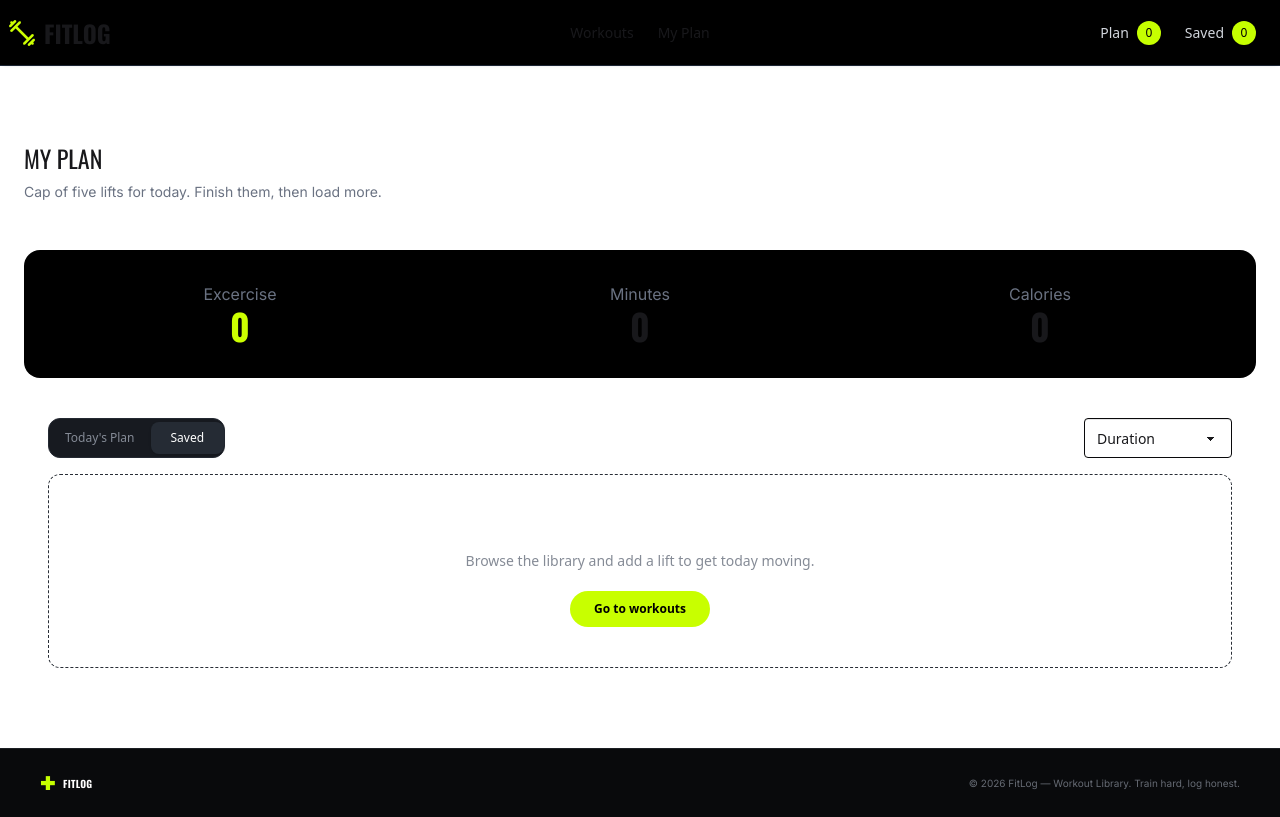
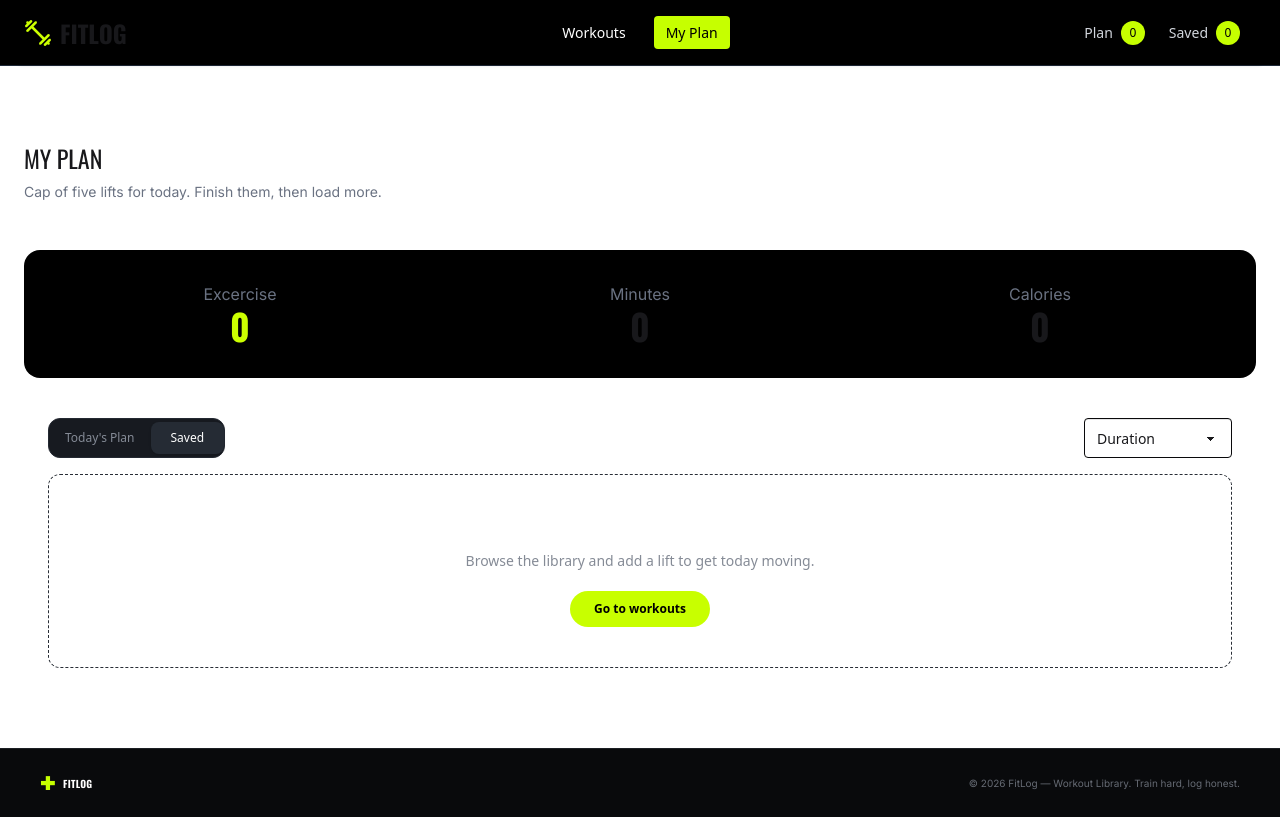
Before and after one commit to ShovonDas-Dev/Assignment6, a Next.js app: page /myPlan in a window 1280 px wide. Built offline with nearby package versions, Linux system fonts and the light colour scheme.

Commit message:
button active link colour change when toggle

```diff
--- a/src/app/components/Navbar/Navbar.tsx
+++ b/src/app/components/Navbar/Navbar.tsx
@@ -1,33 +1,67 @@
-import Image from 'next/image'
-import logo from "../../../../public/logo.png"
-import Link from 'next/link'
-import MobileNavToggle from './MobileNavToggle'
+'use client'
+import Image from "next/image";
+import logo from "../../../../public/logo.png";
+import Link from "next/link";
+import MobileNavToggle from "./MobileNavToggle";
+import { usePathname } from "next/navigation";
 
 const links = [
-  <Link key="Workouts" href="/"><li><button>Workouts</button></li></Link>,
-  <Link key="My-Plan" href="/myPlan"><li><button>My Plan</button></li></Link>
-]
+  { name: "Workouts", href: "/" },
+  { name: "My Plan", href: "/myPlan" },
+];
 
 const Navbar = () => {
+  const pathname = usePathname();
   return (
-    <div className='fixed top-0 left-0 w-full z-50 bg-black border-b border-gray-800 '>
-      <div className='max-w-[1400px] mx-auto'>
+    <div className="fixed top-0 left-0 w-full z-50 bg-black border-b border-gray-800 ">
+      <div className="max-w-[1400px] mx-auto px-4">
         <div className="max-lg:collapse shadow-sm w-full rounded-md">
           <input id="navbar-1-toggle" className="peer hidden" type="checkbox" />
-          <label htmlFor="navbar-1-toggle" className="fixed inset-0 hidden max-lg:peer-checked:block"></label>
+          <label
+            htmlFor="navbar-1-toggle"
+            className="fixed inset-0 hidden max-lg:peer-checked:block"
+          ></label>
           <div className="collapse-title navbar">
             <div className="navbar-start md:flex md:gap-2">
-              <label htmlFor="navbar-1-toggle" className="btn btn-ghost lg:hidden">
-                <svg aria-label="Menu" xmlns="http://www.w3.org/2000/svg" className="h-5 w-5" fill="none" viewBox="0 0 24 24" stroke="currentColor">
-                  <path strokeLinecap="round" strokeLinejoin="round" strokeWidth="2" d="M4 6h16M4 12h8m-8 6h16" />
+              <label
+                htmlFor="navbar-1-toggle"
+                className="btn btn-ghost lg:hidden"
+              >
+                <svg
+                  aria-label="Menu"
+                  xmlns="http://www.w3.org/2000/svg"
+                  className="h-5 w-5"
+                  fill="none"
+                  viewBox="0 0 24 24"
+                  stroke="currentColor"
+                >
+                  <path
+                    strokeLinecap="round"
+                    strokeLinejoin="round"
+                    strokeWidth="2"
+                    d="M4 6h16M4 12h8m-8 6h16"
+                  />
                 </svg>
               </label>
               <Image src={logo} alt="logo" />
               <button className="font-oswald text-2xl font-bold">FITLOG</button>
             </div>
             <div className="navbar-center hidden lg:flex">
-              <ul className="menu menu-horizontal px-1">
-                {links}
+              <ul className="menu menu-horizontal px-1 ">
+                {links.map((link) => (
+                  <li className="mx-2" key={link.href}>
+                    <Link
+                      href={link.href}
+                      className={
+                        pathname === link.href
+                          ? "bg-[#c6ff00] text-black"
+                          : "text-white"
+                      }
+                    >
+                      {link.name}
+                    </Link>
+                  </li>
+                ))}
               </ul>
             </div>
             <div className="navbar-end">
@@ -37,13 +71,26 @@ const Navbar = () => {
 
           <div className="collapse-content lg:hidden z-1">
             <ul className="menu">
-              {links}
+              {links.map((link) => (
+                <li key={link.href}>
+                  <Link
+                    href={link.href}
+                    className={
+                      pathname === link.href
+                        ? "bg-[#c6ff00] text-black"
+                        : "text-white"
+                    }
+                  >
+                    {link.name}
+                  </Link>
+                </li>
+              ))}
             </ul>
           </div>
         </div>
       </div>
     </div>
-  )
-}
+  );
+};
 
-export default Navbar
+export default Navbar;
```
Also changed, not shown: 1 other file (tests, documents, lock files or other folders).
